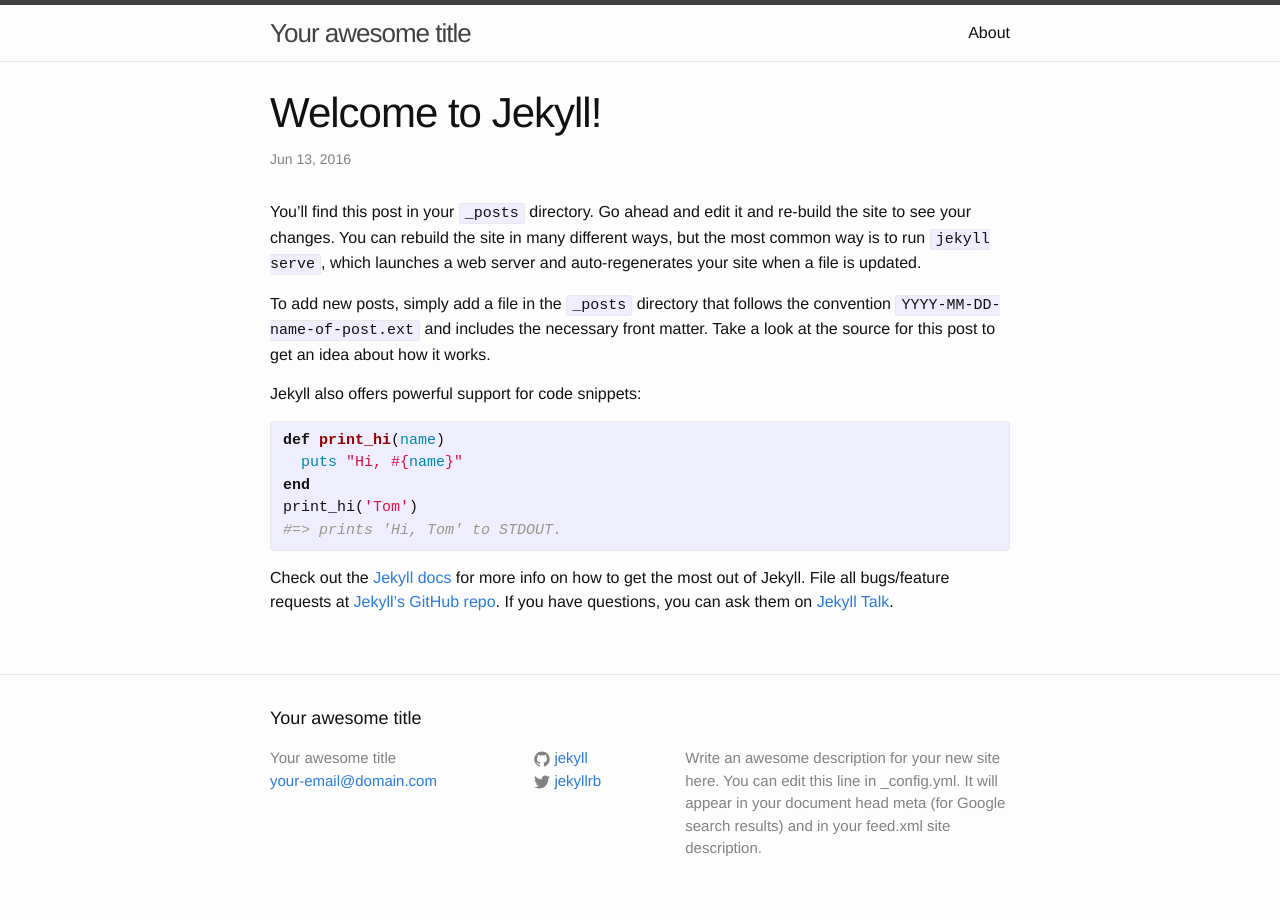
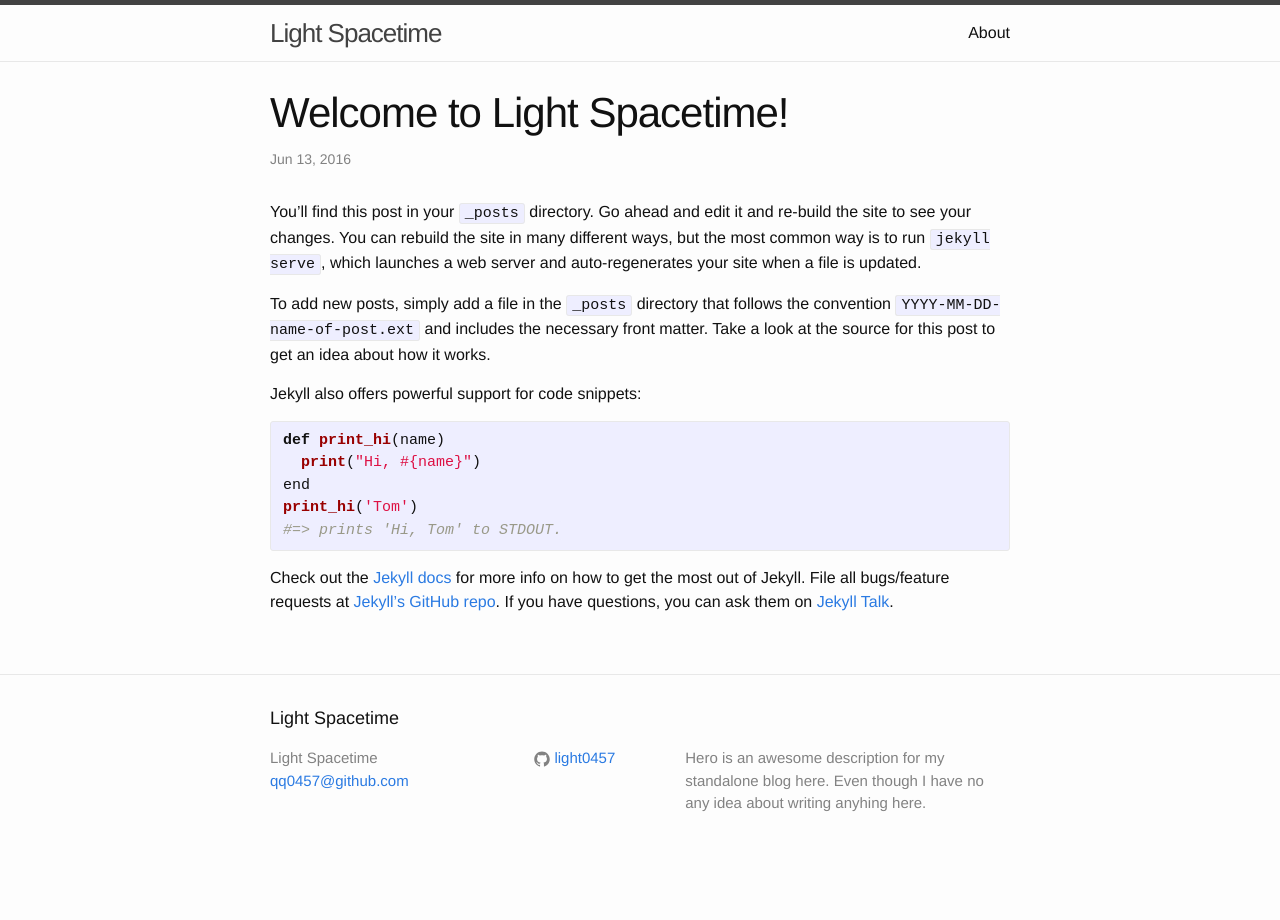
Before and after one commit to Light0457/light0457.github.io, a Jekyll site: the page built from _posts/2016-06-13-welcome-to-lightspace.markdown, in a window 1280 px wide. Built offline with Jekyll 4.4.1, drawn with Linux system fonts in a browser that asks for light colours.

Commit message:
+- adjust welcome

```diff
--- a/_config.yml
+++ b/_config.yml
@@ -6,16 +6,14 @@
 # 'jekyll serve'. If you change this file, please restart the server process.
 
 # Site settings
-title: Your awesome title
-email: your-email@domain.com
+title: Light Spacetime
+email: qq0457@github.com
 description: > # this means to ignore newlines until "baseurl:"
-  Write an awesome description for your new site here. You can edit this
-  line in _config.yml. It will appear in your document head meta (for
-  Google search results) and in your feed.xml site description.
+  Hero is an awesome description for my standalone blog here.
+  Even though I have no any idea about writing anyhing here.
 baseurl: "" # the subpath of your site, e.g. /blog
-url: "http://yourdomain.com" # the base hostname & protocol for your site
-twitter_username: jekyllrb
-github_username:  jekyll
+url: "http://light0457.github.io/" # the base hostname & protocol for your site
+github_username:  light0457
 
 # Build settings
 markdown: kramdown
--- a/_posts/2016-06-13-welcome-to-jekyll.markdown
+++ b/_posts/2016-06-13-welcome-to-lightspace.markdown
@@ -1,8 +1,8 @@
 ---
 layout: post
-title:  "Welcome to Jekyll!"
+title:  "Welcome to Light Spacetime!"
 date:   2016-06-13 12:43:20 +0800
-categories: jekyll update
+categories: LightSpacetime
 ---
 You’ll find this post in your `_posts` directory. Go ahead and edit it and re-build the site to see your changes. You can rebuild the site in many different ways, but the most common way is to run `jekyll serve`, which launches a web server and auto-regenerates your site when a file is updated.
 
@@ -10,9 +10,9 @@ To add new posts, simply add a file in the `_posts` directory that follows the c
 
 Jekyll also offers powerful support for code snippets:
 
-{% highlight ruby %}
+{% highlight python %}
 def print_hi(name)
-  puts "Hi, #{name}"
+  print("Hi, #{name}")
 end
 print_hi('Tom')
 #=> prints 'Hi, Tom' to STDOUT.
```
